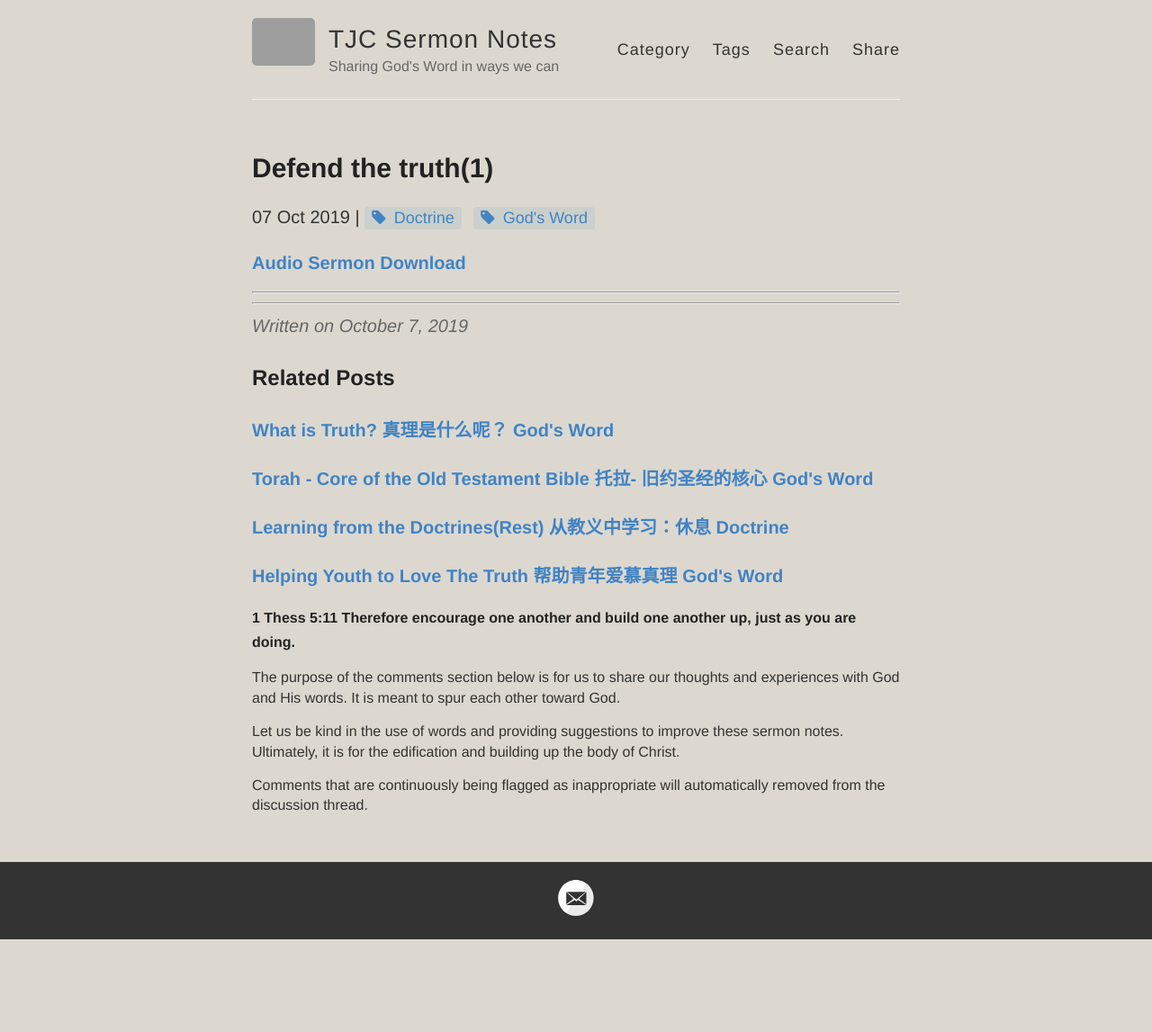
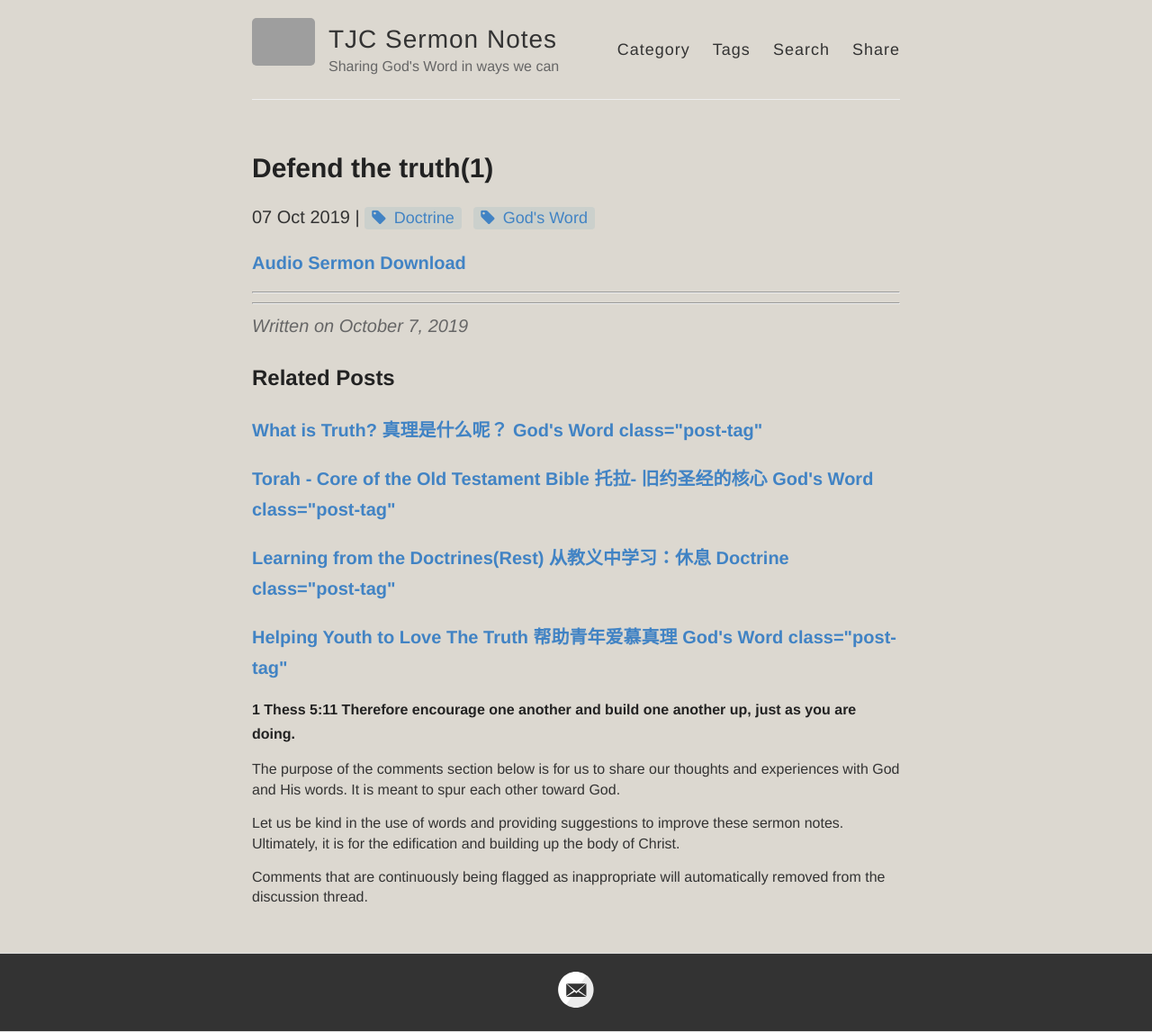
Before and after one commit to catchupTJC/catchuptjc.github.io, a Jekyll site: the page built from _posts/2019-10-07-Defend the truth(1) .md, in a window 1280 px wide. Shown: the whole page at 90% size. Built offline with Jekyll 4.4.1, drawn with Linux system fonts in a browser that asks for light colours; nearby versions of some CDN libraries; comment, search, counter and statistics services are not loaded; before the commit the page ends 1045 px from its top, so only the background shows below that; grey boxes are pictures that could not be loaded.

Commit message:
Update post.html

```diff
--- a/_layouts/post.html
+++ b/_layouts/post.html
@@ -50,7 +50,7 @@
 
     {% if sameTagCount >= minCommonTags %}
       <div>
-      <h5><a href="{{ site.baseurl }}{{ post.url }}">{{ post.title }}{{ commonTags }}</a></h5>
+      <h5><a href="{{ site.baseurl }}{{ post.url }}">{{ post.title }}{{ commonTags }} class="post-tag"</a></h5>
       </div>
       {% assign maxRelatedCounter = maxRelatedCounter | plus: 1 %}
       {% if maxRelatedCounter >= maxRelated %}
```
